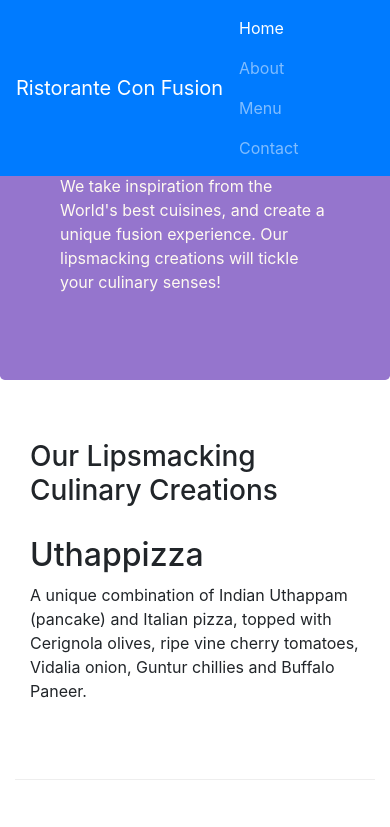
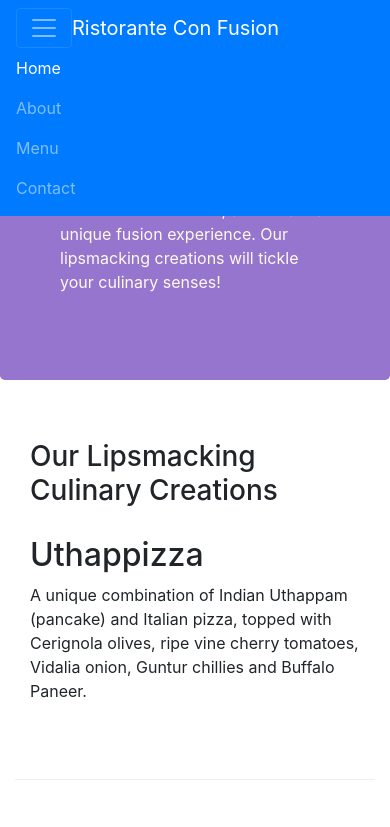
Before and after one commit to deepikagoel1/bootstrap4-app, a website: page index.html in a window 390 px wide. Shown: the top 827 px of the page. Drawn offline with nearby package versions, Linux system fonts and the light colour scheme.

Commit message:
added toggler button to hide navigation bar on extra small screen but visible to extra large screen

```diff
--- a/index.html
+++ b/index.html
@@ -16,13 +16,20 @@
 <body>
    <nav class="navbar navbar-dark navbar-expand-sm bg-primary fixed-top">
        <div class="container">
-           <a class="navbar-brand" href="#">Ristorante Con Fusion</a>
+           <button class="navbar-toggler" type="button" data-toggle="collapse" data-target="#Navbar">
+               <span class="navbar-toggler-icon"></span>
+           </button>
+           <a class="navbar-brand mr-auto" href="#">Ristorante Con Fusion</a>
+           <div class="colapse navbar-collapse" id="Navbar">
                <ul class="navbar-nav mr-auto">
                    <li class="nav-item active"><a class="nav-link" href="#">Home</a></li>
                    <li class="nav-item"><a class="nav-link" href="./aboutus.html">About</a></li>
                    <li class="nav-item"><a class="nav-link" href="#">Menu</a></li>
                    <li class="nav-item"><a class="nav-link" href="#">Contact</a></li>
                </ul>
+
+           </div>
+
        </div>
    </nav>
     <header class="jumbotron">
```
